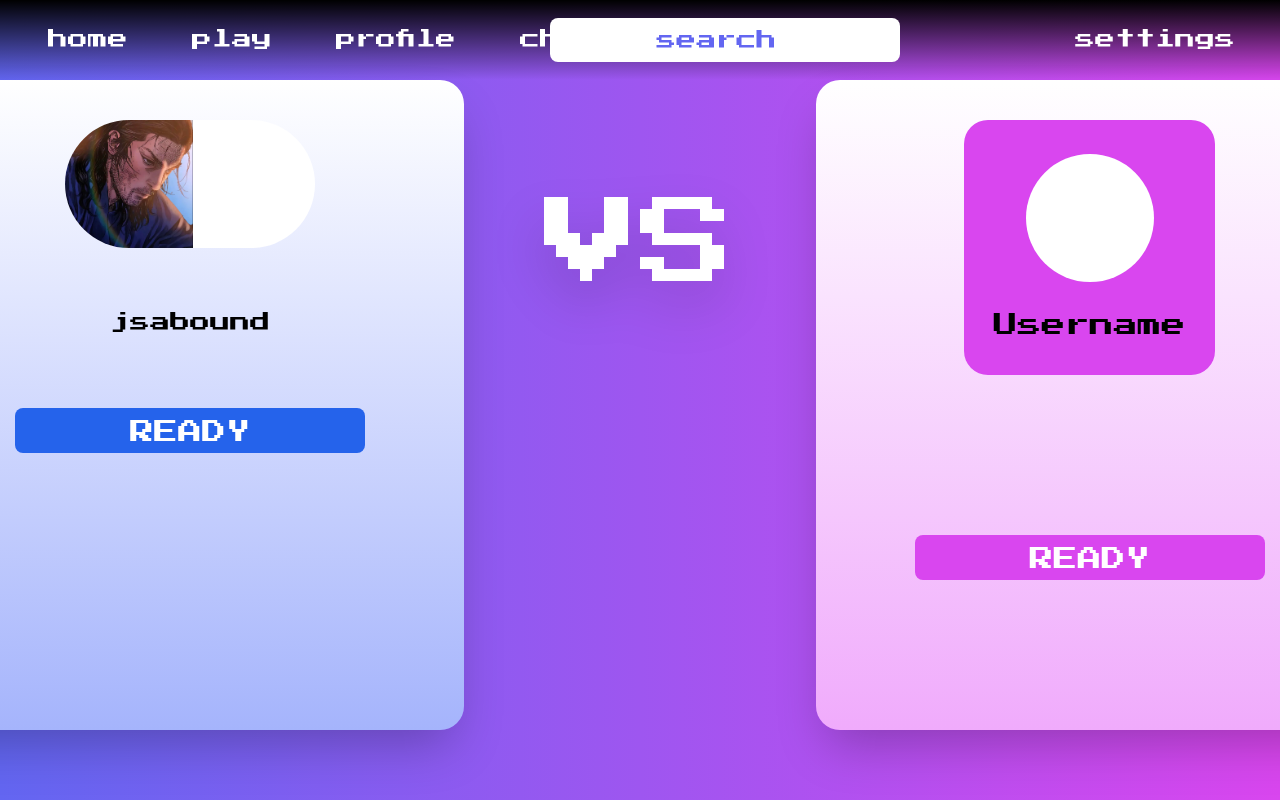
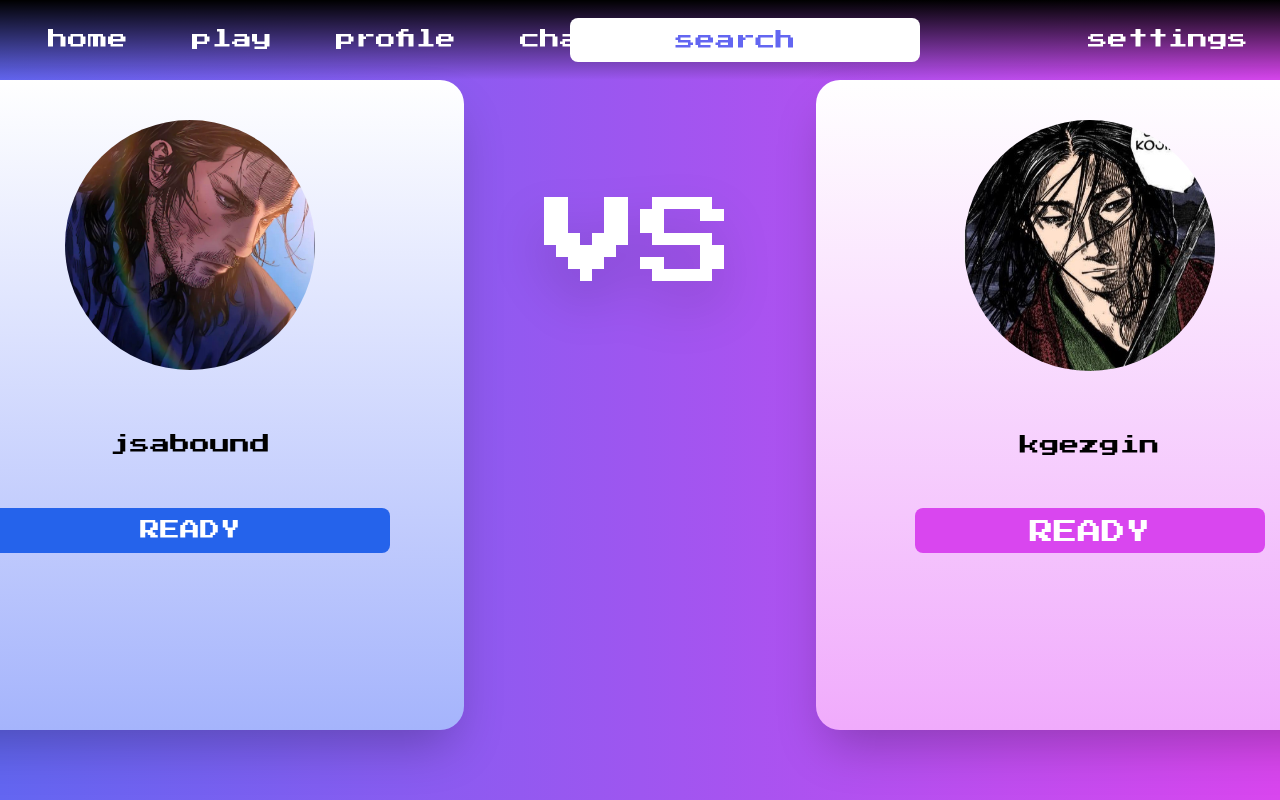
Before and after one commit to JazilS/ft_transcendence, a Next.js app in the folder app/frontend/: page /lobby in a window 1280 px wide. Shown: the top 800 px of the page. Built offline with nearby package versions, Linux system fonts and the light colour scheme.

Commit message:
lobby page good

```diff
--- a/app/frontend/app/lobby/page.tsx
+++ b/app/frontend/app/lobby/page.tsx
@@ -1,8 +1,11 @@
-import React from 'react'
+'use client'
+
+import {useState, useEffect} from 'react'
 import '../styles.css'
 import MyHeader from '@/components/Header'
 import PlayerProfile from '@/components/PlayerProfile'
 import { press_Start_2P } from '@/models/FontModel'
+import { UserProfile } from '@/models/ProfilePageModel';
 
 export default function LobbyPage() {
 	return (
@@ -24,33 +27,56 @@ export default function LobbyPage() {
 }
 
 function Player1() {
+	const user =({
+        name: "jsabound",
+        imageSrc: "/Musashi.jpg",
+        isConnected: true,
+        games: [],
+    });
+
+	let status : string;
+
+	if (user?.isConnected === true)
+		status = 'READY';
+	else
+		status = 'Waiting a player...';
 	return (
 		<div className="w-[547.51px] h-[650px] pt-10 bg-gradient-to-b from-white to-indigo-300 rounded-3xl shadow-2xl items-center flex flex-col ">
-			<div className='w-[250px] h-[128px]'>
-				<PlayerProfile user={{name: 'jsabound', imageSrc: '/Musashi.jpg', games: [], isConnected: true}} width={128} height={128}/>
+			<div className='w-[250px] h-[228px]'>
+				<PlayerProfile user={user} width={310} height={310}/>
 			</div>
-			<div className="w-[350px] h-[45px] bg-blue-600 mt-40 rounded-lg flex justify-center">
-				<div className={`text-white text-2xl mt-2 text-center ${press_Start_2P.className}`}>
-					READY
-				</div>
+			<div className="w-[400px] h-[45px] bg-blue-600 mt-40 rounded-lg flex justify-center ">
+				<p className={`w-[350px] h-full text-white text-xl mt-2 text-center text-nowrap ${press_Start_2P.className}`}>
+					{status}
+				</p>
 			</div>
 		</div>
 	);
 }
 
 function Player2() {
+	const user =({
+        name: "kgezgin",
+        imageSrc: "/Kojiro.jpg",
+        isConnected: true,
+        games: [],
+    });
+
+	let status : string;
+
+	if (user?.isConnected === true)
+		status = 'READY';
+	else
+		status = 'Waiting a player...';
 	return (
 		<div className="w-[547.51px] h-[650px] pt-10 bg-gradient-to-t from-fuchsia-300 to-white rounded-3xl shadow-2xl items-center flex flex-col">
-			<div className="w-[251px] h-[255px] bg-fuchsia-500 flex justify-around flex-col items-center p-5 rounded-3xl">
-			 	<div className="w-32 h-32 bg-white rounded-full " />
-					<div className={`text-center text-black text-2xl ${press_Start_2P.className}`}>
-						Username
-					</div>
+			<div className="w-[251px] h-[228px]">
+				<PlayerProfile user={user} width={310} height={310}/>
 			</div>
 			<div className="w-[350px] h-[45px] bg-fuchsia-500 rounded-lg mt-40 flex justify-center">
-				<div className={`text-white text-2xl mt-2 text-center ${press_Start_2P.className}`}>
-					READY
-				</div>
+				<p className={`text-white text-2xl mt-2 text-center ${press_Start_2P.className}`}>
+					{status}
+				</p>
 			</div>
 		</div>
 	);
--- a/app/frontend/app/profile/ProfilePage.tsx
+++ b/app/frontend/app/profile/ProfilePage.tsx
@@ -10,7 +10,7 @@ import EditProfileButton from './EditProfile';
 
 export default function ProfilePage() {
     const [user, setUser] = useState<UserProfile>({
-        name: "",  // Assurez-vous de définir des valeurs par défaut appropriées ici
+        name: "",
         imageSrc: "",
         isConnected: false,
         games: [],
@@ -46,7 +46,7 @@ export default function ProfilePage() {
                         <EditProfileButton user={user} setUser={setUser} />
                         <PlayerProfile user={user!} width={162} height={162}/>
                     <div className={`rounded-full h-3 w-3 ${color} blur-[2px]`} />
-                    </div>
+                </div>
                     <div className='h-[738px] w-[855px] bg-gradient-to-br rounded-3xl from-fuchsia-500  to-indigo-500'>
                         <GameHistory user={user!} />
                     </div>
--- a/app/frontend/components/Header.tsx
+++ b/app/frontend/components/Header.tsx
@@ -6,7 +6,7 @@ import { press_Start_2P } from '@/models/FontModel';
 export default function MyHeader(){
     return (
 		<div  className="bg-gradient-to-b from-black to-transparente h-[10vh] flex items-center">
-			<div className="w-[33%] pl-12 h-28 flex gap-16 items-center text-xl">
+			<div className="w-[34.5%] pl-12 h-28 flex gap-16 items-center text-xl">
 				<HomeButton />
 				<PlayButton />
 				<ProfileButton />
--- a/app/frontend/package.json
+++ b/app/frontend/package.json
@@ -19,7 +19,9 @@
     "react-dom": "^18",
     "react-icons": "^5.0.1",
     "react-images-uploading": "^3.1.7",
-    "react-router-dom": "^6.21.3"
+    "react-redux": "^9.1.0",
+    "react-router-dom": "^6.21.3",
+    "redux": "^5.0.1"
   },
   "devDependencies": {
     "@types/node": "^20",
```
Also changed, not shown: 1 other file (tests, documents, lock files or other folders).
